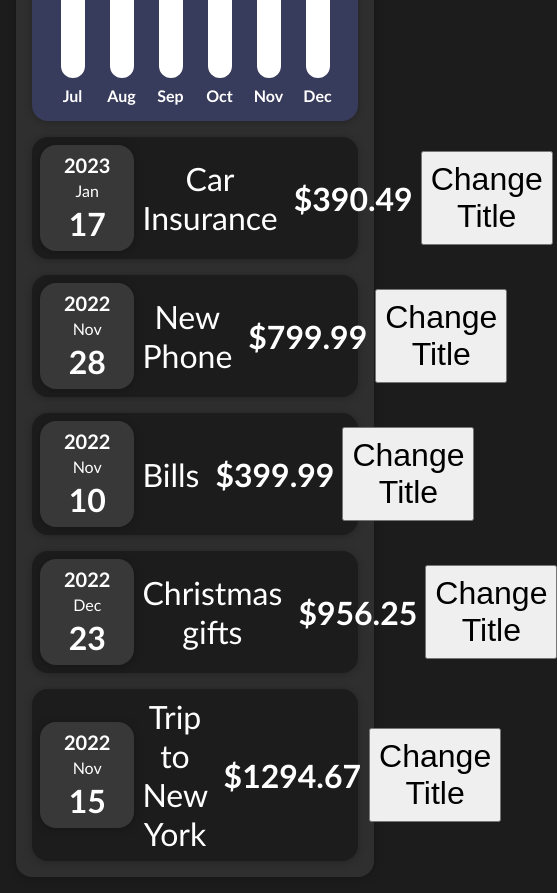
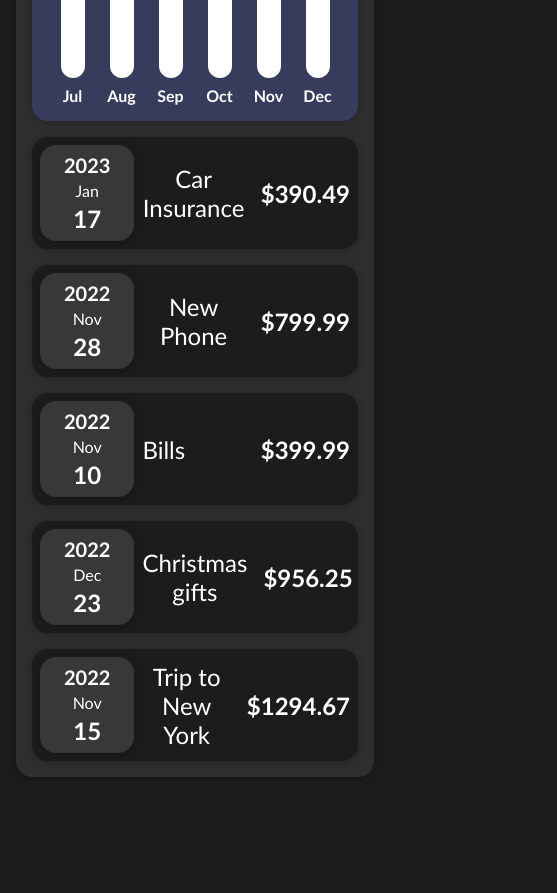
Before and after one commit to Szarlej4/reactExpenseManager, a React (Create React App) app: page / in a window 390 px wide. Shown: the part 840-1733 px from the top of the page, 557 px wide, since content can reach past the window. After the commit the page ends 1633 px from the top, so only its background shows below. Built offline with nearby package versions, Linux system fonts and the light colour scheme.

Commit message:
Form now working, and all expenses have a "unique" keys

```diff
--- a/src/App.js
+++ b/src/App.js
@@ -1,8 +1,9 @@
+import { useState } from "react";
 import Expenses from "./components/Expenses/Expenses";
 import Expense from "./classes/Expense";
 import NewExpense from "./components/NewExpense/NewExpense";
 
-const expenses = [
+const initialExpenses = [
 	new Expense("Car Insurance", 390.49, new Date(2023, 0, 17)),
 	new Expense("New Phone", 799.99, new Date(2022, 10, 28)),
 	new Expense("Bills", 399.99, new Date(2022, 10, 10)),
@@ -11,8 +12,12 @@ const expenses = [
 ];
 
 const App = () => {
+	const [expenses, setExpenses] = useState(initialExpenses);
+
 	const addExpenseHandler = (newExpense) => {
-		console.log(newExpense);
+		setExpenses((previousExpenses) => {
+			return [newExpense, ...previousExpenses];
+		});
 	};
 
 	return (
--- a/src/classes/Expense.js
+++ b/src/classes/Expense.js
@@ -1,5 +1,6 @@
 class Expense {
 	constructor(name, price, date) {
+		this.id = Date.now().toString(32) + Math.random().toString(16);
 		this.name = name;
 		this.price = price;
 		this.date = date;
--- a/src/components/Expenses/ExpenseItem.css
+++ b/src/components/Expenses/ExpenseItem.css
@@ -8,7 +8,7 @@
 }
 
 .expense > * {
-	font-size: 2rem;
+	font-size: 2em;
 	padding: 0.5rem;
 }
 
@@ -16,3 +16,9 @@
 	font-weight: bold;
 	margin-left: auto;
 }
+
+@media screen and (max-width: 520px) {
+	.expense {
+		font-size: 75%;
+	}
+}
--- a/src/components/Expenses/ExpenseItem.js
+++ b/src/components/Expenses/ExpenseItem.js
@@ -1,22 +1,14 @@
 import "./ExpenseItem.css";
 import Card from "../UI/Card";
 import ExpenseDate from "./ExpenseDate";
-import { useState } from "react";
 
 const ExpenseItem = (props) => {
-	const { price, date } = props.expense;
-	const [name, setName] = useState(props.expense.name);
-	const clickHandler = () => {
-		setName("essa");
-	};
+	const { name, price, date } = props.expense;
 	return (
 		<Card className="expense">
 			<ExpenseDate date={date} />
 			<p className="expense__name">{name}</p>
 			<p className="expense__price">${price}</p>
-			<button onClick={clickHandler} className="expense__change-title">
-				Change Title
-			</button>
 		</Card>
 	);
 };
--- a/src/components/Expenses/Expenses.js
+++ b/src/components/Expenses/Expenses.js
@@ -12,6 +12,7 @@ const Expenses = (props) => {
 
 	const filterYearHandler = (year) => {
 		setValue(year);
+		console.log(expenses);
 	};
 
 	return (
@@ -21,8 +22,8 @@ const Expenses = (props) => {
 				years={years}
 				onFilterYear={filterYearHandler}
 			/>
-			{expenses.map((element, id) => (
-				<ExpenseItem key={`expenseItem${id}`} expense={element} />
+			{expenses.map((element) => (
+				<ExpenseItem key={element.id} expense={element} />
 			))}
 		</Card>
 	);
```
